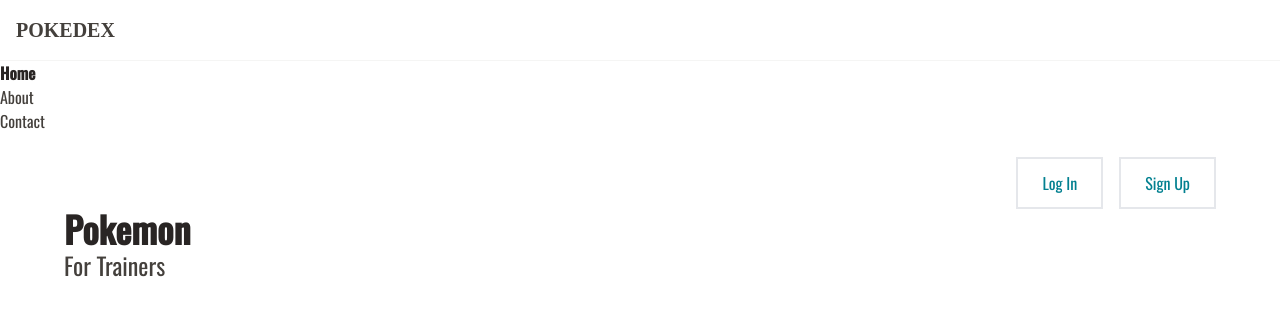
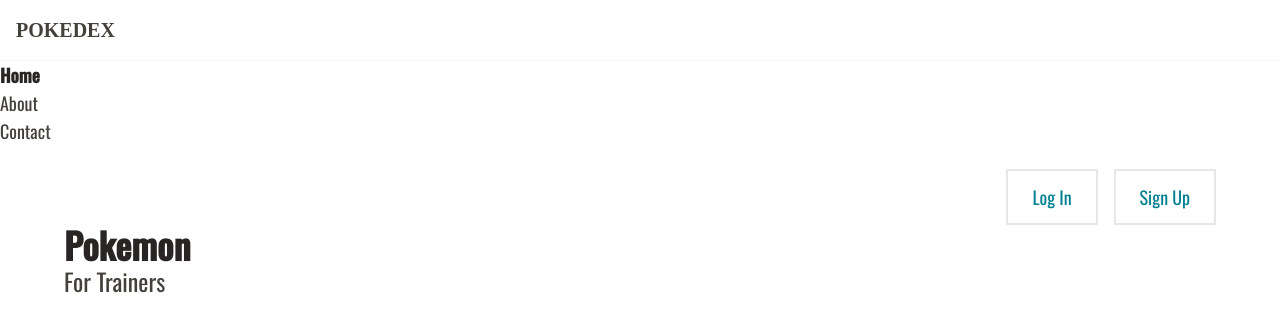
Before and after one commit to KishanMandora/trying-tailwind, a website: page public/index.html in a window 1280 px wide. Shown: the top 326 px of the page. Drawn offline with nearby package versions, Linux system fonts and the light colour scheme; a web font is replaced by a local one.

Commit message:
style: add responsive class

```diff
--- a/public/index.html
+++ b/public/index.html
@@ -12,7 +12,7 @@
     <link rel="stylesheet" href="../styles/main.css" />
     <title>Pokedex</title>
   </head>
-  <body class="text-stone-700 font-oswald">
+  <body class="text-stone-700 font-oswald md:text-lg">
     <header>
       <nav>
         <div>
@@ -44,7 +44,7 @@
       </nav>
     </header>
     <main class="px-16 py-6">
-      <div class="flex justify-end gap-4">
+      <div class="flex justify-center sm:justify-end gap-4">
         <a href="#" class="text-secondary-light border-2 px-6 py-3">Log In</a>
         <a href="#" class="text-secondary-light border-2 px-6 py-3">
           Sign Up
```
Also changed, not shown: styles/main.css.
